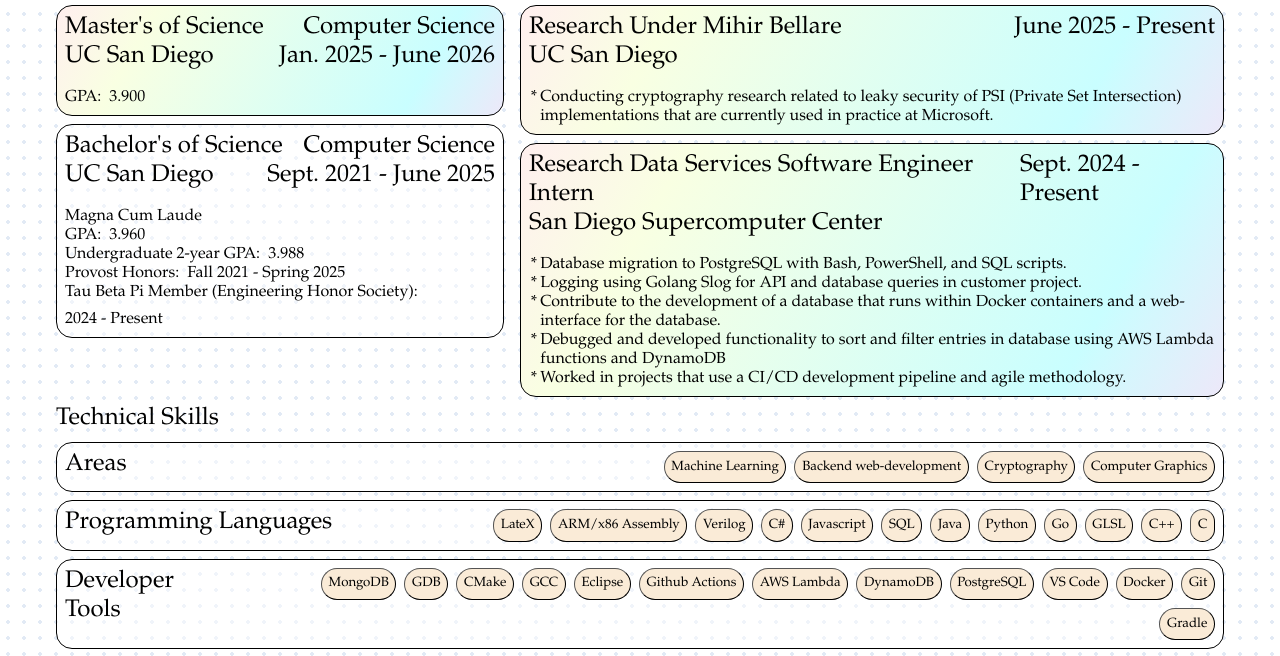
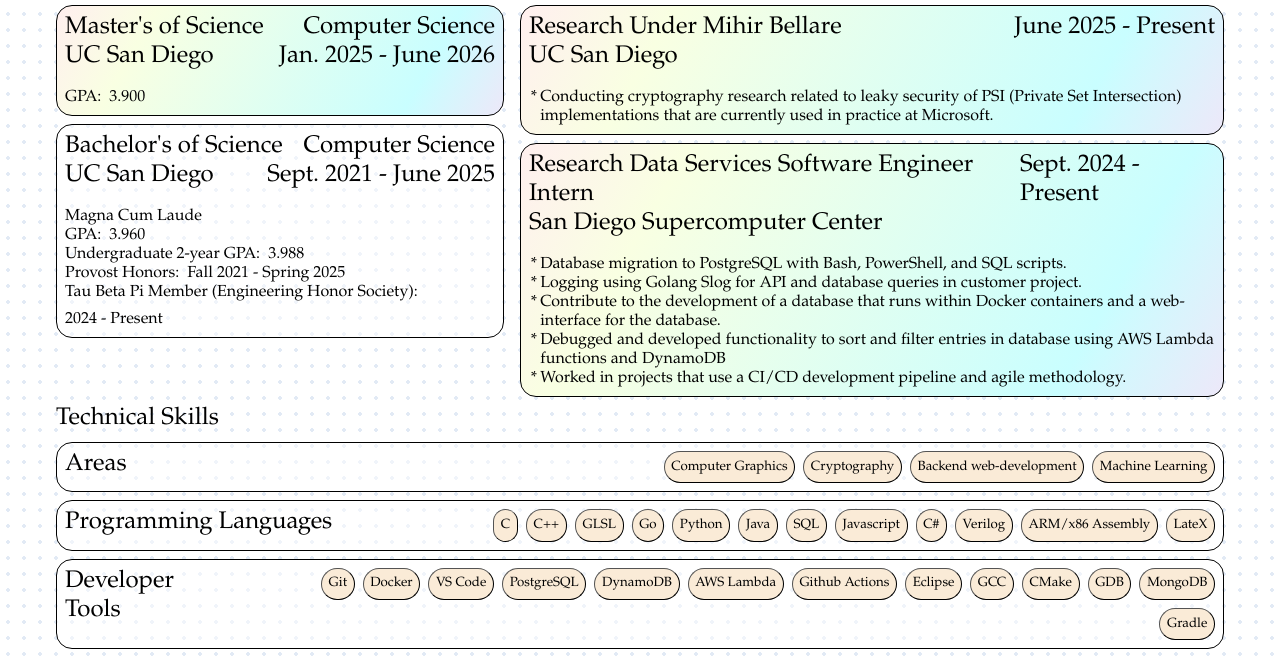
Before and after one commit to canitry/suehyunhong, a plain HTML site: page index.html in a window 1280 px wide. Shown: the part 138-794 px from the top of the page. Drawn offline with Linux system fonts and the light colour scheme.

Commit message:
get rid of row reverse for shoddy right ailgn

```diff
--- a/style.css
+++ b/style.css
@@ -39,7 +39,8 @@ button {
 
 .bag {
     display:flex;
-    flex-direction: row-reverse;
+    flex-direction: row;
+    justify-content: flex-end;
     flex-wrap: wrap;
     gap: 0.5rem;
 }
```
